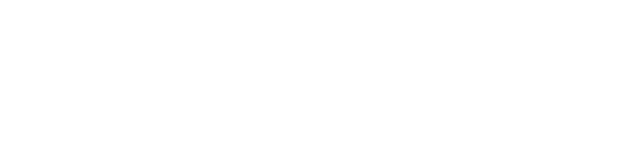
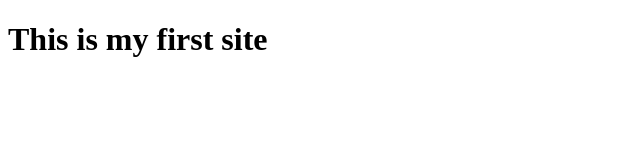
Before and after one commit to rellimin/coursera-work, a plain HTML site: page site/index.html in a window 1280 px wide. Shown: the whole page, without its empty margins (0-640 px from the left). Drawn offline with Linux system fonts and the light colour scheme.

Commit message:
Small addition to content

```diff
--- a/site/index.html
+++ b/site/index.html
@@ -2,9 +2,9 @@
 <html>
 <head>
 	<meta charset="utf-8">
-	<title></title>
+	<title>Hello Coursera!</title>
 </head>
 <body>
-
+	<h1>This is my first site</h1>
 </body>
 </html>
```
